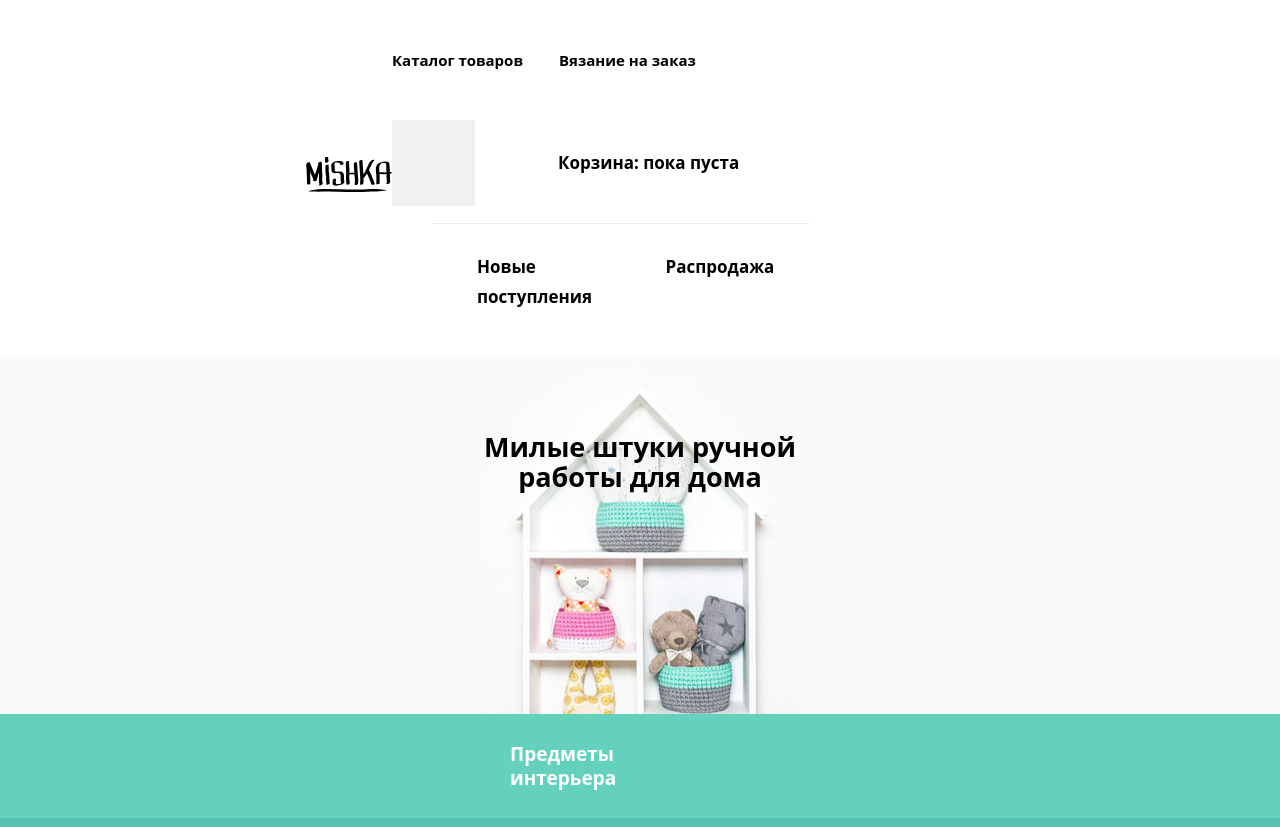
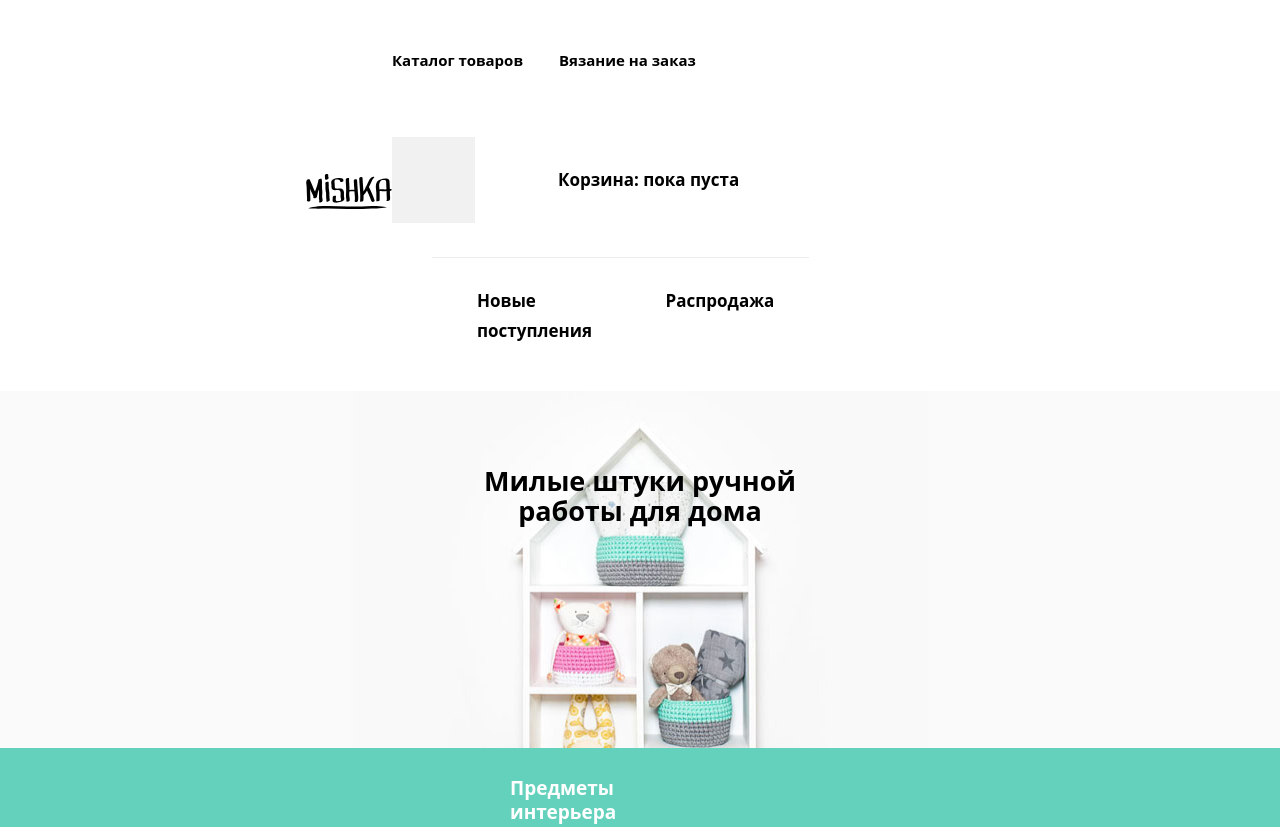
Before and after one commit to katushanski/87575-mishka-17, a plain HTML site: page source/index.html in a window 1280 px wide. Shown: the top 827 px of the page. Drawn offline with nearby package versions, Linux system fonts and the light colour scheme; files that its build step writes are made by us from their sources; files whose address does not match are found by name.

Commit message:
Исправила опечатки в коде [4]

```diff
--- a/source/sass/blocks/top-menu/top-menu.scss
+++ b/source/sass/blocks/top-menu/top-menu.scss
@@ -2,9 +2,3 @@
   display: flex;
   flex-direction: column;
 }
-
-.top-menu__nav {
-  display: flex;
-  padding: 0;
-  margin: 0;
-}
--- a/source/sass/style.scss
+++ b/source/sass/style.scss
@@ -22,8 +22,8 @@
 @import "blocks/site-nav/site-nav.scss";
 @import "blocks/size-form/size-form.scss";
 @import "blocks/slider/slider.scss";
-@import "blocks/social-buttons/social-buttons.scss";/*
-@import "blocks/top-menu/top-menu.scss"; */
+@import "blocks/social-buttons/social-buttons.scss";
+@import "blocks/top-menu/top-menu.scss";
 @import "blocks/user-nav/user-nav.scss";
 @import "blocks/visually-hidden/visually-hidden.scss";
 @import "blocks/wrapper/wrapper.scss";
```
